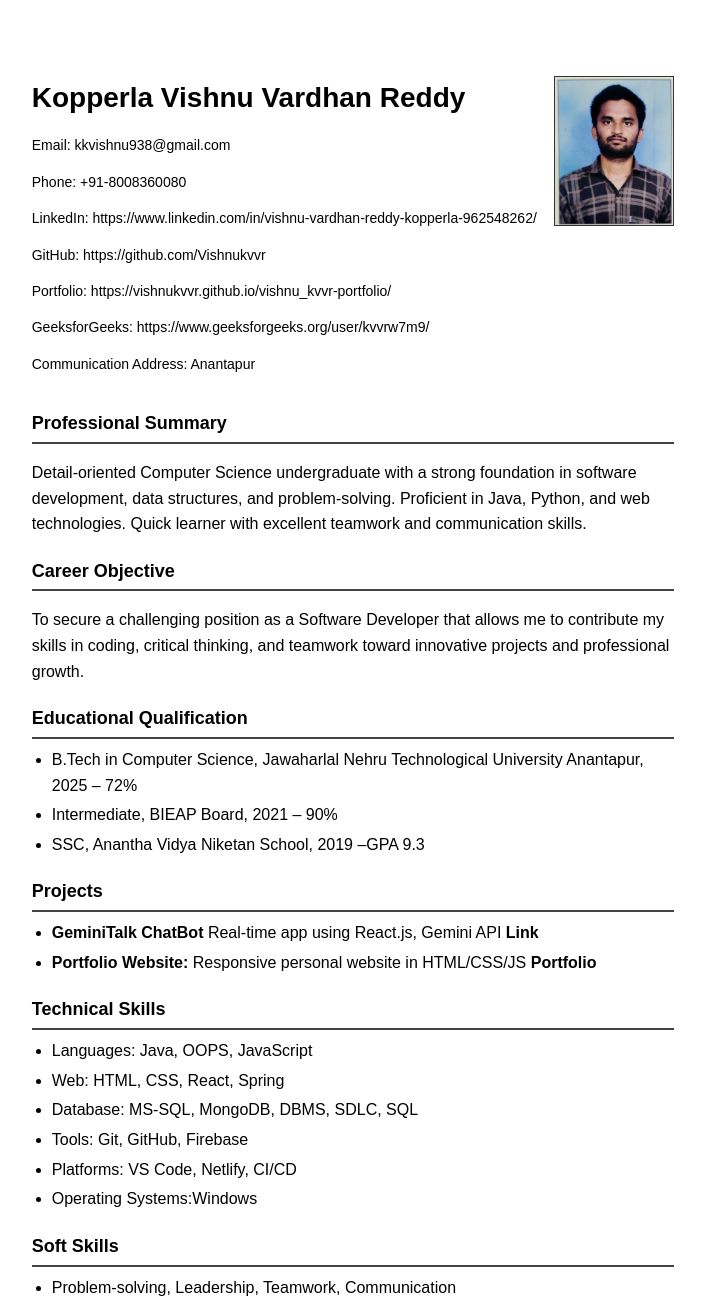
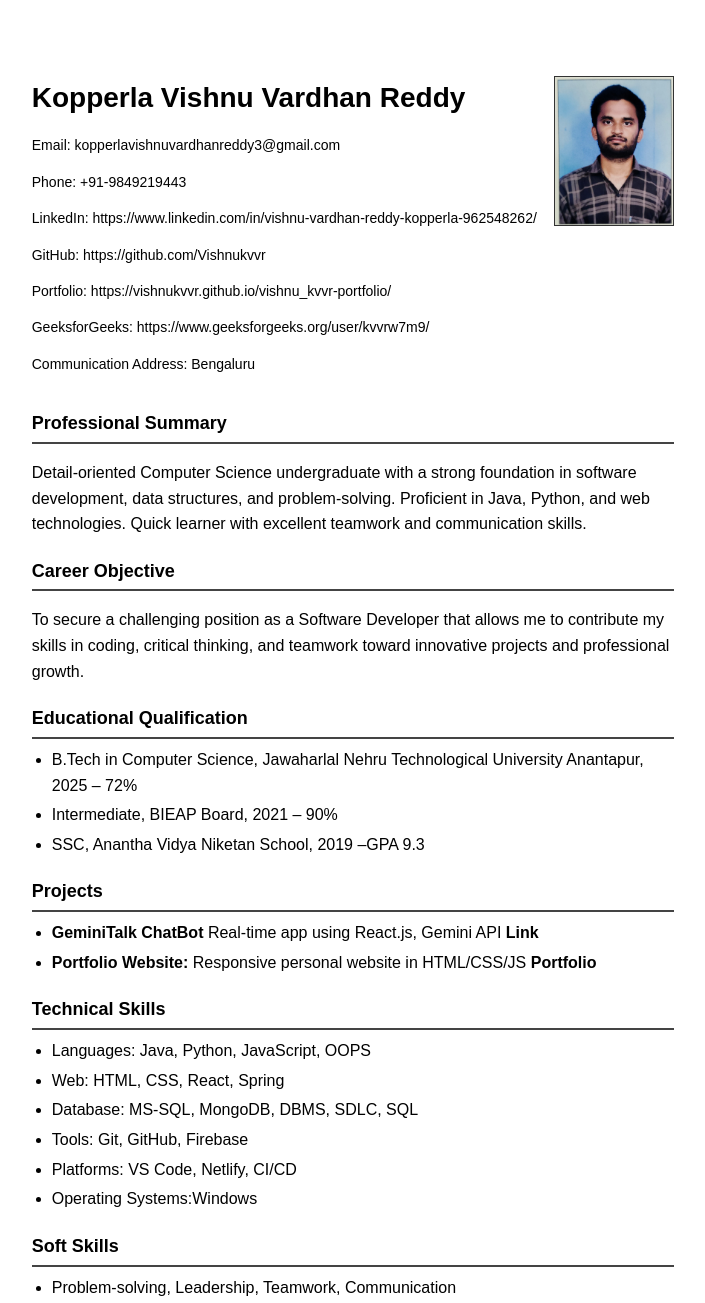
Before and after one commit to Vishnukvvr/Vishnu_Resume, a plain HTML site: page index.html in a window 1280 px wide. Shown: the top 1303 px of the page, without its empty margins (287-992 px from the left). Drawn offline with Linux system fonts and the light colour scheme.

Commit message:
Update index.html

```diff
--- a/index.html
+++ b/index.html
@@ -101,13 +101,13 @@
     <div>
       <h1>Kopperla Vishnu Vardhan Reddy</h1>
       <div class="contact">
-        <p>Email: kkvishnu938@gmail.com</p>
-        <p>Phone: +91-8008360080</p>
+        <p>Email: kopperlavishnuvardhanreddy3@gmail.com</p>
+        <p>Phone: +91-9849219443</p>
         <p>LinkedIn: https://www.linkedin.com/in/vishnu-vardhan-reddy-kopperla-962548262/</p>
         <p>GitHub: https://github.com/Vishnukvvr</p>
         <p>Portfolio: https://vishnukvvr.github.io/vishnu_kvvr-portfolio/</p>
         <p>GeeksforGeeks: https://www.geeksforgeeks.org/user/kvvrw7m9/</p>
-        <p>Communication Address: Anantapur</p>
+        <p>Communication Address: Bengaluru</p>
       </div>
     </div>
     <div class="photo">
@@ -155,7 +155,7 @@ teamwork toward innovative projects and professional growth.</p>
   <section class="section">
     <h2>Technical Skills</h2>
     <ul>
-      <li>Languages: Java, OOPS, JavaScript</li>
+      <li>Languages: Java, Python, JavaScript, OOPS</li>
       <li>Web: HTML, CSS, React, Spring  </li>
       <li>Database: MS-SQL, MongoDB, DBMS, SDLC, SQL</li>
       <li>Tools: Git, GitHub, Firebase</li>
@@ -223,7 +223,7 @@ DOI: 10.47001/CJESR/2025.204004 <a href="https://drive.google.com/file/d/1caKGxO
   <!-- Permanent Address -->
   <section class="section">
     <h2>Permanent Address</h2>
-    <p>7/25, Singanamala, Anantapur, Andhar Pradesh 515435</p>
+    <p>Arcadia Apartment, Carmelaram, Bangalore, Karnataka - 560035</p>
   </section>
 
 
@@ -237,7 +237,7 @@ DOI: 10.47001/CJESR/2025.204004 <a href="https://drive.google.com/file/d/1caKGxO
   <!-- Footer -->
   <footer class="bottom">
     <div>
-      <p>Place: Anantapur</p>
+      <p>Place: Bengaluru</p>
       <p>Date: 19/09/2025</p>
     </div>
     <div class="signature">
```
